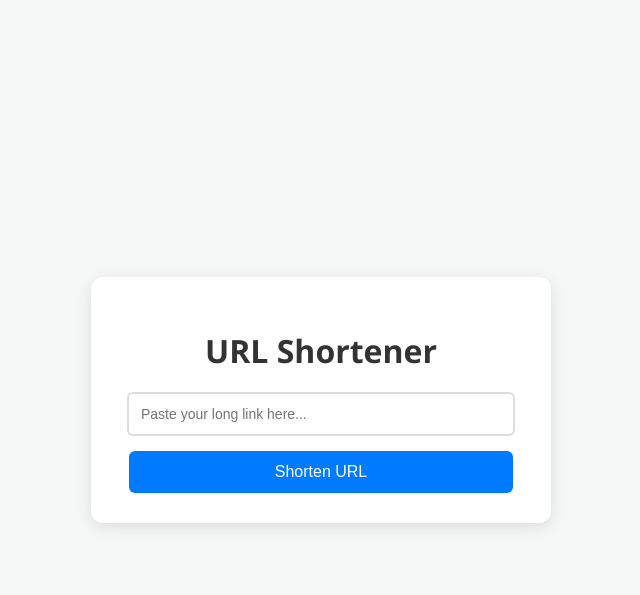
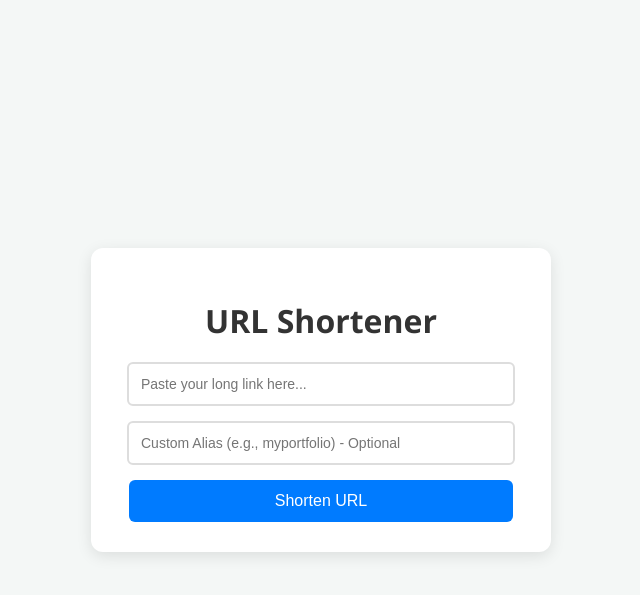
Before and after one commit to palak-7117/url-shortener, a Flask app: page / in a window 1280 px wide. Shown: the top 595 px of the page, without its empty margins (319-959 px from the left). Run offline with Flask 3, Linux system fonts and the light colour scheme.

Commit message:
Final Build: Clean design with custom alias support and duplicate mapping bypass

```diff
--- a/app.py
+++ b/app.py
@@ -35,25 +35,53 @@ init_db()
 def home():
     return render_template('index.html')
 
-# --- ROUTE 2: SHORTEN A LINK (API) ---
+# --- ROUTE 2: SMART SHORTEN A LINK (API) ---
 @app.route('/shorten', methods=['POST'])
 def shorten_url():
-    # Get the long URL from the client request
     data = request.get_json()
 
-    # Simple safety check if data is empty
     if not data:
         return jsonify({"error": "Invalid JSON request"}), 400
 
     long_url = data.get('long_url')
+    custom_alias = data.get('custom_alias')
 
     if not long_url:
         return jsonify({"error": "URL is required"}), 400
 
-    # Generate a unique short code
-    short_code = generate_short_code()
+    # Determine the short code to use
+    if custom_alias:
+        # Clean the input to keep the URL safe
+        short_code = "".join(x for x in custom_alias if x.isalnum())
 
-    # Save to SQLite
+        if not short_code:
+            return jsonify({"error": "Alias can only contain letters and numbers"}), 400
+
+        # Check SQLite to see if this exact alias already exists
+        conn = sqlite3.connect(DB_NAME)
+        conn.row_factory = sqlite3.Row  # Crucial to access data by column name
+        cursor = conn.cursor()
+        existing = cursor.execute("SELECT long_url FROM urls WHERE short_code = ?", (short_code,)).fetchone()
+        conn.close()
+
+        if existing:
+            # --- THE SMART CHECK ---
+            # If the alias exists AND points to the exact same website, return it gracefully!
+            if existing['long_url'] == long_url:
+                return jsonify({
+                    "message": "Hey! I already have this mapping. Here is your link:",
+                    "long_url": long_url,
+                    "short_url": f"http://localhost:5000/{short_code}",
+                    "short_code": short_code
+                }), 200
+            else:
+                # The alias exists but belongs to a completely different web address
+                return jsonify({"error": f"The alias '{short_code}' is already taken by a different URL!"}), 400
+    else:
+        # If no custom alias was given, generate a random one
+        short_code = generate_short_code()
+
+    # Save a brand new entry to SQLite
     try:
         conn = sqlite3.connect(DB_NAME)
         cursor = conn.cursor()
@@ -64,14 +92,13 @@ def shorten_url():
         conn.commit()
         conn.close()
 
-        # Return the new short link details back to the user
         return jsonify({
             "long_url": long_url,
             "short_url": f"http://localhost:5000/{short_code}",
             "short_code": short_code
         }), 201
     except sqlite3.IntegrityError:
-        return jsonify({"error": "Collision occurred, try again."}), 500
+        return jsonify({"error": "A conflict occurred, please try again."}), 500
 
 # --- ROUTE 3: REDIRECT FROM SHORT TO LONG ---
 @app.route('/<short_code>')
--- a/templates/index.html
+++ b/templates/index.html
@@ -23,7 +23,7 @@
             width: 400px;
         }
         h1 { color: #333; margin-bottom: 20px; }
-        input[type="url"] {
+        input {
             width: 90%;
             padding: 12px;
             margin-bottom: 15px;
@@ -44,11 +44,18 @@
         button:hover { background-color: #0056b3; }
         #result {
             margin-top: 20px;
-            padding: 10px;
+            padding: 15px;
             background: #e9f5ff;
             border-radius: 6px;
             display: none;
             word-break: break-all;
+            text-align: left;
+        }
+        .notice-msg {
+            color: #28a745;
+            font-weight: bold;
+            font-size: 13px;
+            margin-bottom: 8px;
         }
     </style>
 </head>
@@ -57,6 +64,7 @@
 <div class="container">
     <h1>URL Shortener</h1>
     <input type="url" id="longUrl" placeholder="Paste your long link here..." required>
+    <input type="text" id="customAlias" placeholder="Custom Alias (e.g., myportfolio) - Optional">
     <button onclick="shortenLink()">Shorten URL</button>
 
     <div id="result"></div>
@@ -65,6 +73,7 @@
 <script>
     async function shortenLink() {
         const longUrl = document.getElementById('longUrl').value;
+        const customAlias = document.getElementById('customAlias').value.trim();
         const resultDiv = document.getElementById('result');
 
         if (!longUrl) {
@@ -73,18 +82,29 @@
         }
 
         try {
-            // Send the long URL to your Flask backend
             const response = await fetch('/shorten', {
                 method: 'POST',
                 headers: { 'Content-Type': 'application/json' },
-                body: JSON.stringify({ long_url: longUrl })
+                body: JSON.stringify({
+                    long_url: longUrl,
+                    custom_alias: customAlias
+                })
             });
 
             const data = await response.json();
 
             if (response.ok) {
                 resultDiv.style.display = "block";
-                resultDiv.innerHTML = `<strong>Short Link:</strong> <a href="${data.short_url}" target="_blank">${data.short_url}</a>`;
+
+                let messageHtml = "";
+                if (data.message) {
+                    messageHtml = `<div class="notice-msg">✨ ${data.message}</div>`;
+                }
+
+                resultDiv.innerHTML = `
+                    ${messageHtml}
+                    <strong>Short Link:</strong> <a href="${data.short_url}" target="_blank">${data.short_url}</a>
+                `;
             } else {
                 alert("Error: " + data.error);
             }
```
